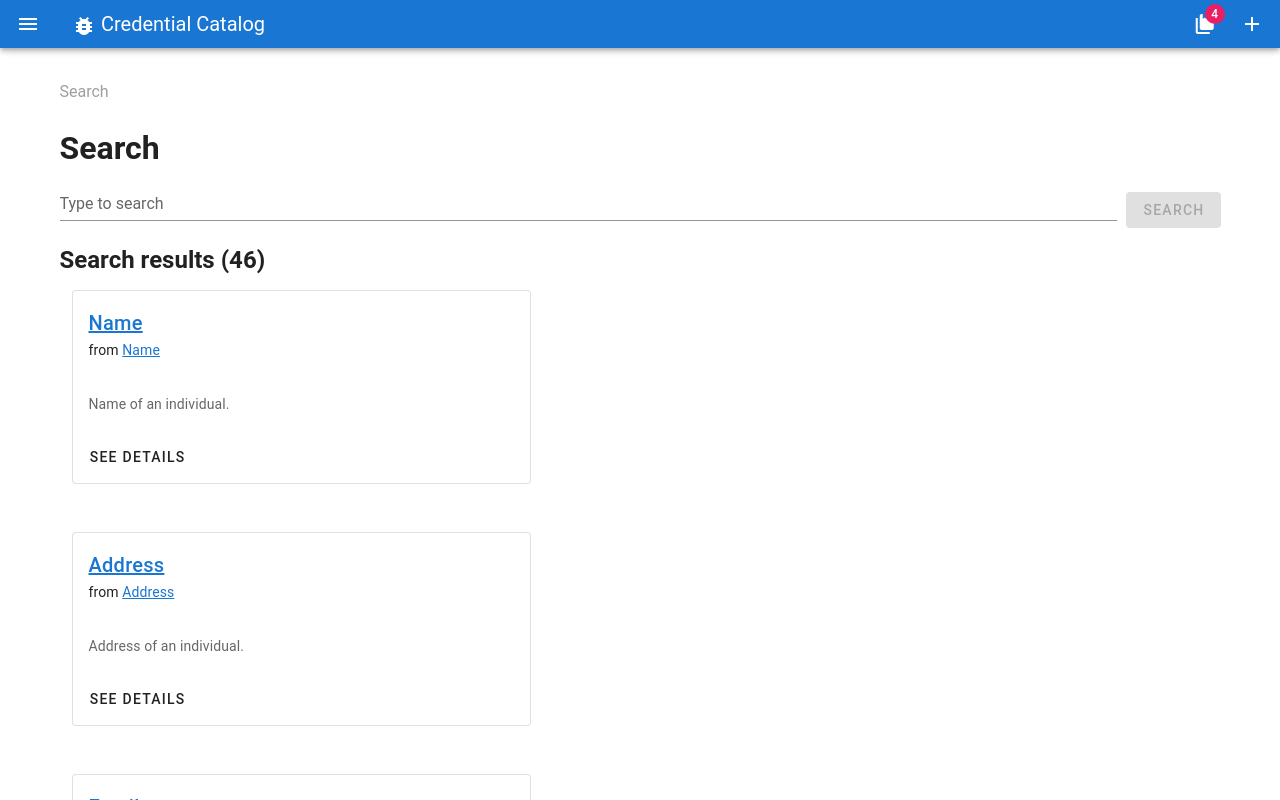
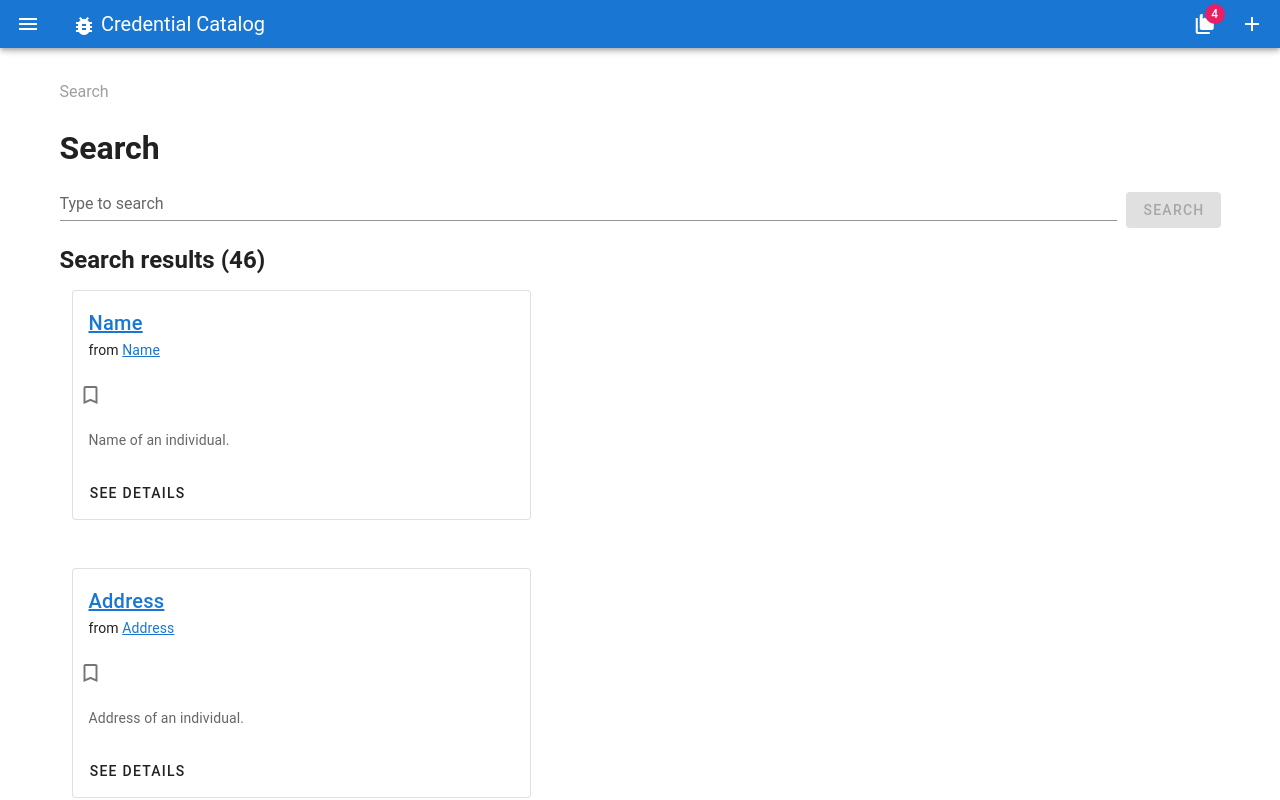
Before and after one commit to tno-ssi-lab/credential-catalog, a Vue app: page /#/search in a window 1280 px wide. Shown: the top 800 px of the page. Built offline with nearby package versions, Linux system fonts and the light colour scheme; a small style sheet from the web is missing.

Commit message:
fix bookmarking/bundling functionality

```diff
--- a/src/components/search/ResultCard.vue
+++ b/src/components/search/ResultCard.vue
@@ -13,22 +13,22 @@
         </router-link>
       </v-card-subtitle>
 
-      <!--
+
       <v-btn
-        v-if="bundleCredentials.includes(credential)"
+        v-if="!bundleCredentials.includes(credential)"
         icon
         @click="addToBundle(credential.id)"
       >
         <v-icon>mdi-bookmark-outline</v-icon>
       </v-btn>
       <v-btn
-        v-if="!bundleCredentials.includes(credential)"
+        v-if="bundleCredentials.includes(credential)"
         icon
         @click="removeFromBundle(credential.id)"
       >
         <v-icon>mdi-bookmark-check</v-icon>
       </v-btn>
-     -->
+
     </div>
     <v-card-text>
       {{ credential.description }}
```
